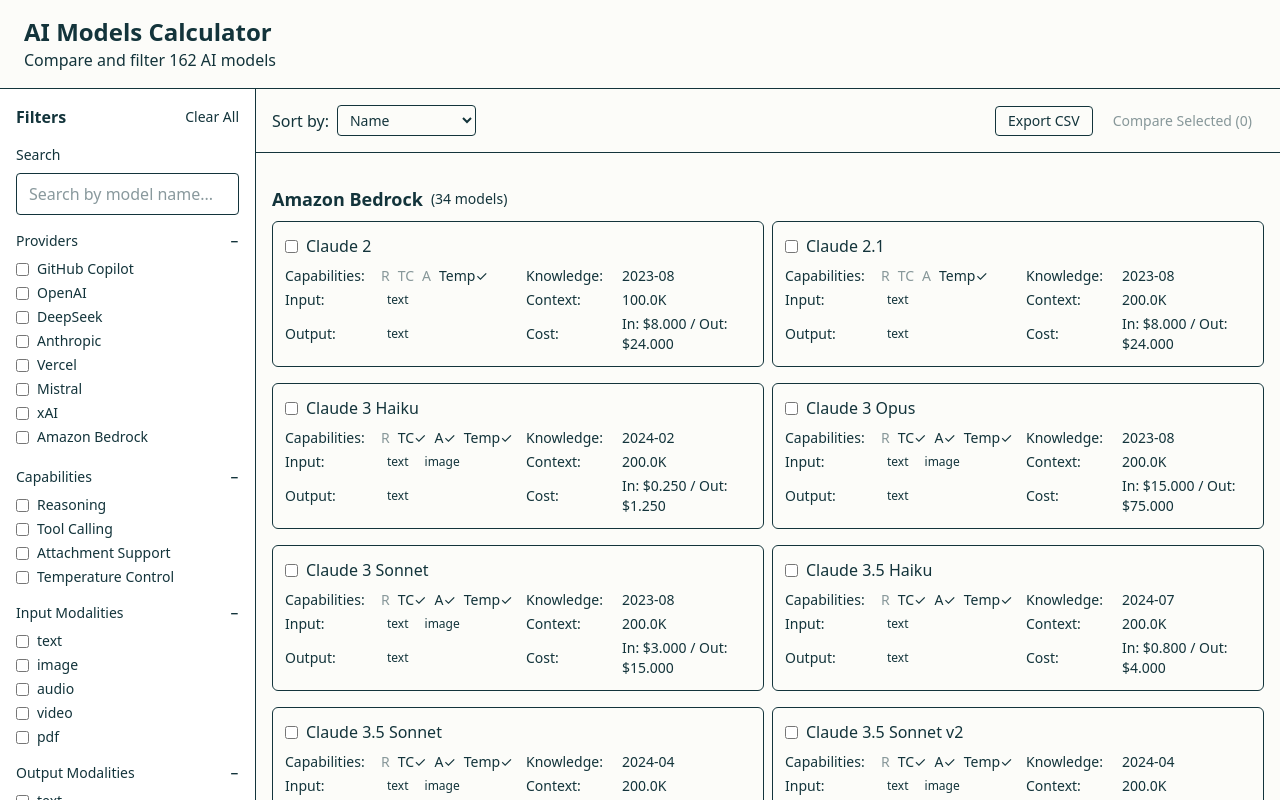
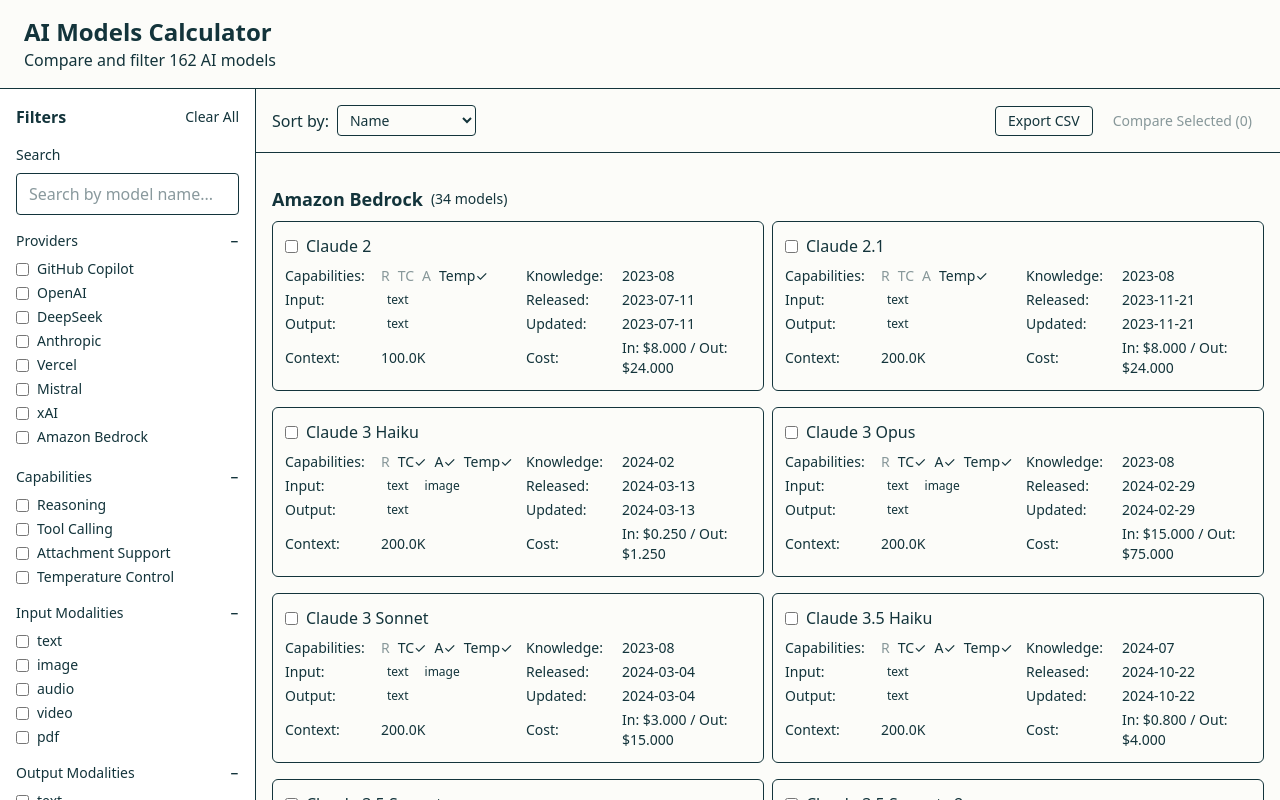
Before and after one commit to jerieljan/ui-models-dev, a React (Vite) app: page / in a window 1280 px wide. Built offline with nearby package versions, Linux system fonts and the light colour scheme; no server answers.

Commit message:
Layout adjustments from recent specification update. - Added 'Released' and 'Updated' in ModelCard.jsx - Reordered ModelCard.jsx   - Moved context window under "Capabilities"   - Placed 'Released' and 'Updated' under Knowledge. - Adjusted Tooltip to indicate 'Released' and 'Updated.'

```diff
--- a/src/components/ModelCard.jsx
+++ b/src/components/ModelCard.jsx
@@ -106,8 +106,8 @@
                         </div>
 
                         <div className="flex items-center text-text-secondary">
-                            <span className="w-20 sm:w-24 shrink-0">Context:</span>
-                            <span>{formatLimit(model.limit?.context)}</span>
+                            <span className="w-20 sm:w-24 shrink-0">Released:</span>
+                            <span>{model.release_date || 'Unknown'}</span>
                         </div>
 
                         <div className="flex items-center text-text-secondary">
@@ -125,6 +125,16 @@
                         </div>
 
                         <div className="flex items-center text-text-secondary">
+                            <span className="w-20 sm:w-24 shrink-0">Updated:</span>
+                            <span>{model.last_updated || 'Unknown'}</span>
+                        </div>
+
+                        <div className="flex items-center text-text-secondary">
+                            <span className="w-20 sm:w-24 shrink-0">Context:</span>
+                            <span>{formatLimit(model.limit?.context)}</span>
+                        </div>
+
+                        <div className="flex items-center text-text-secondary">
                             <span className="w-20 sm:w-24 shrink-0">Cost:</span>
                             <span className="text-xs sm:text-sm">
                 In: {formatCost(model.cost?.input)} / Out: {formatCost(model.cost?.output)}
--- a/src/components/Tooltip.jsx
+++ b/src/components/Tooltip.jsx
@@ -127,6 +127,12 @@
                 <p className="text-text-secondary text-sm">
                     Knowledge cutoff: <span className="font-medium">{model.knowledge || 'Unknown'}</span>
                 </p>
+                <p className="text-text-secondary text-sm">
+                    Date Released <span className="font-medium">{model.release_date || 'Unknown'}</span>
+                </p>
+                <p className="text-text-secondary text-sm">
+                    Date Updated: <span className="font-medium">{model.last_updated || 'Unknown'}</span>
+                </p>
             </div>
         </div>
     );
```
